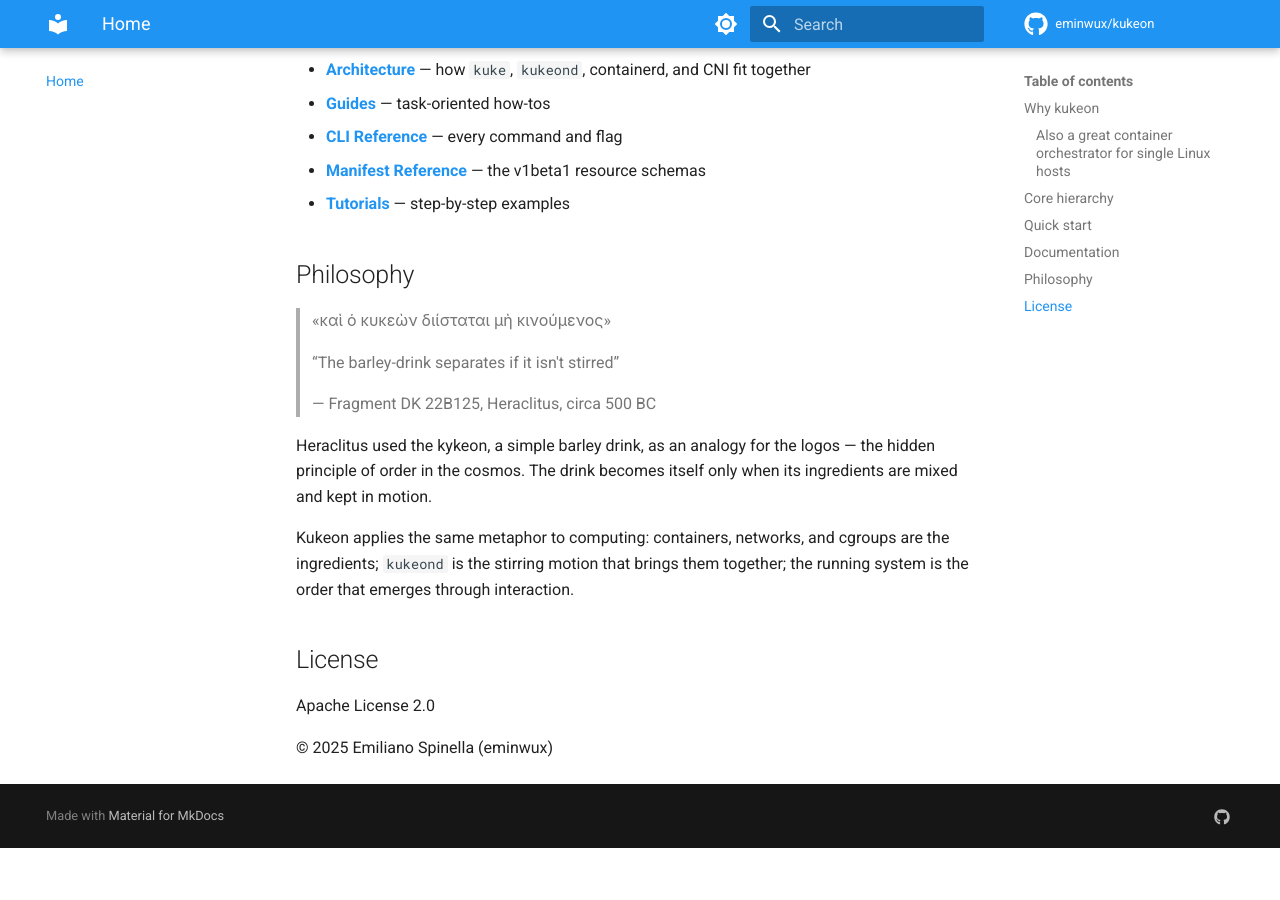
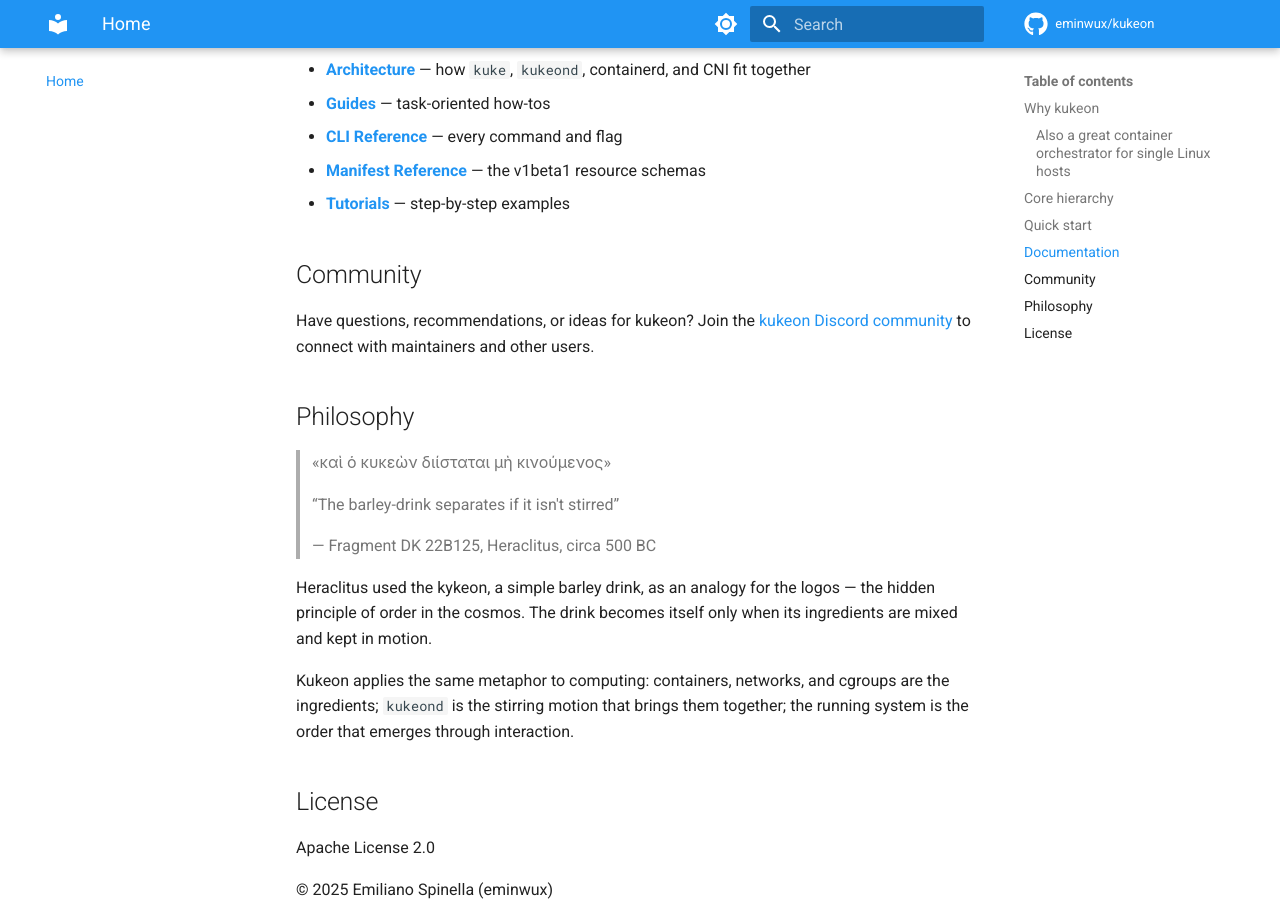
Before and after one commit to eminwux/kukeon, an MkDocs documentation site: the page built from docs/site/index.md, in a window 1280 px wide and 900 px high, scrolled down 2286 px. Built offline with MkDocs 1.6.1 and Material for MkDocs 9.7.7, drawn with Linux system fonts in a browser that asks for light colours; comment, search, counter and statistics services are not loaded; the version menu is left out; before the commit the page ends 3134 px from its top, so only the background shows below that.

Commit message:
docs: add Discord community links (#1345)

```diff
--- a/docs/site/index.md
+++ b/docs/site/index.md
@@ -72,6 +72,10 @@ See [Getting Started](getting-started.md) for a walk-through, or jump directly t
 - **[Manifest Reference](manifests/overview.md)** — the v1beta1 resource schemas
 - **[Tutorials](tutorials/hello-world.md)** — step-by-step examples
 
+## Community
+
+Have questions, recommendations, or ideas for kukeon? Join the [kukeon Discord community](https://discord.gg/MHrq9wZqj3) to connect with maintainers and other users.
+
 ## Philosophy
 
 > «καὶ ὁ κυκεὼν διίσταται μὴ κινούμενος»
--- a/mkdocs.yml
+++ b/mkdocs.yml
@@ -142,6 +142,8 @@ extra:
   social:
     - icon: fontawesome/brands/github
       link: https://github.com/eminwux/kukeon
+    - icon: fontawesome/brands/discord
+      link: https://discord.gg/MHrq9wZqj3
   version:
     provider: mike
 
```
Also changed, not shown: README.md (+4 -0 lines).
